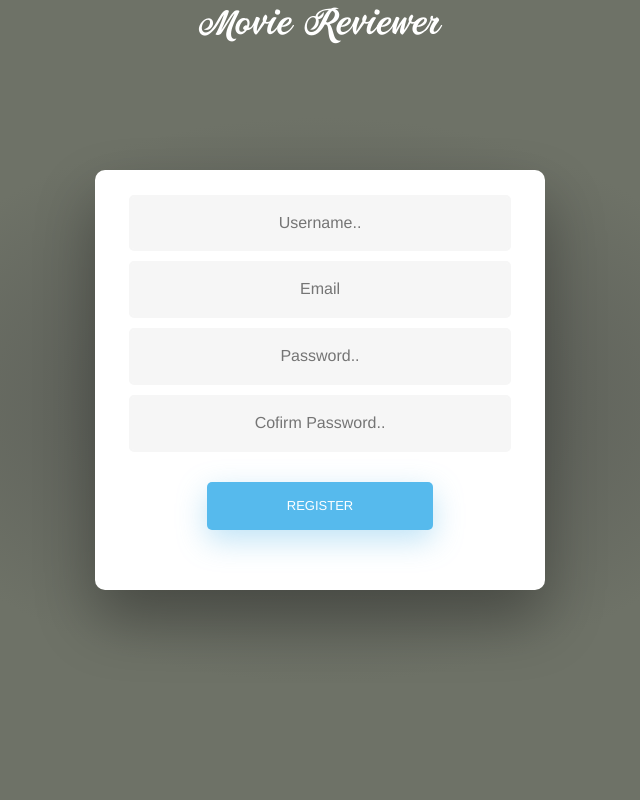
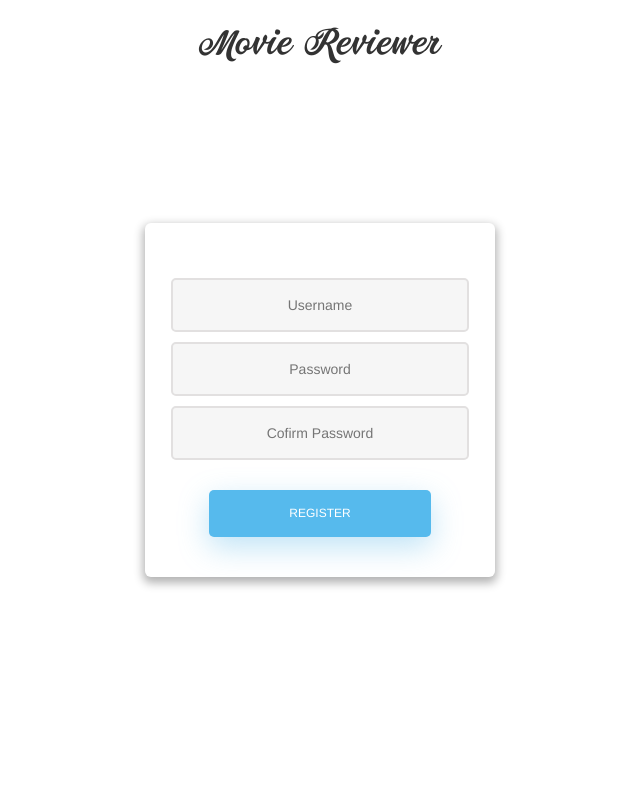
Before and after one commit to dlalis/MovieReviewer, a PHP site: page /register.php in a window 1280 px wide. Shown: the whole page, without its empty margins (320-960 px from the left). Run offline with PHP 8.4, Linux system fonts and the light colour scheme.

Commit message:
first review

```diff
--- /dev/null
+++ b/css/style.css
@@ -0,0 +1,257 @@
+@font-face {
+    font-family: painter;
+    src: url(Painter.ttf);
+  }
+
+  /* BASIC */
+  .alerts2{
+    position: fixed;left: 44%; top: 75%;
+    text-align: center;
+      padding:15px;
+      margin-bottom:20px;
+
+    }
+
+  .alerts22{
+    position: relative;
+    top:100%;
+    text-align: center;
+    margin: auto auto;
+
+  }
+  .alerts3{
+    position: relative;
+    top:100%;
+    left:0%;
+    margin: auto;
+    max-width: 500px;
+    padding: auto;
+
+  }
+  .alerts-danger{
+    color:#a94442;
+    background-color:#f2dede;
+    border-color:#ebccd1;
+  }
+
+  .ggg {
+    -webkit-border-radius: 10px 10px 10px 10px;
+    border-radius: 10px 10px 10px 10px;
+    background: #fff;
+    padding: 30px;
+    width: 90%;
+    max-width: 450px;
+    padding: 0px;
+    text-align: center;
+  }
+
+  body {
+    height: 100vh;
+    width: 100vw;
+    position: relative;
+  }
+
+  a {
+    color: #92badd;
+    display:inline-block;
+    text-decoration: none;
+    font-weight: 400;
+  }
+
+  h2 {
+    text-align: center;
+    font-size: 16px;
+    font-weight: 600;
+    text-transform: uppercase;
+    display:inline-block;
+    margin: 40px 8px 10px 8px;
+    color: #cccccc;
+  }
+
+
+  #logo_id{
+    font-family: painter;
+    text-align: center;
+    font-size: 35px;
+    position: absolute;
+    width: 100%;
+    padding: 20px 0;
+  }
+
+  .login_ui_container{
+    margin: 0 auto;
+    position: fixed;
+    top: 50%;
+    left: 50%;
+    transform: translate(-50%, -50%);
+  }
+
+  /* STRUCTURE */
+
+  .wrapper {
+    display: flex;
+    align-items: center;
+    justify-content: center;
+    flex-direction: column;
+    width: 100%;
+    height: 100%;
+  }
+
+  #formContent {
+    border-radius: 6px;
+    width: 350px;
+    position: relative;
+    padding: 50px 0 0 0;
+    box-shadow: 0 4px 10px 2px rgba(0,0,0,0.3);
+    text-align: center;
+  }
+
+  #formFooter {
+    padding: 25px;
+    text-align: center;
+  }
+
+
+
+  /* TABS */
+
+  h2.inactive {
+    color: #cccccc;
+  }
+
+  h2.active {
+    color: #0d0d0d;
+    border-bottom: 2px solid #5fbae9;
+  }
+
+
+
+  /* FORM TYPOGRAPHY*/
+
+  input[type=button], input[type=submit], input[type=reset]  {
+    background-color: #56baed;
+    border: none;
+    color: white;
+    padding: 15px 80px;
+    text-align: center;
+    text-decoration: none;
+    display: inline-block;
+    text-transform: uppercase;
+    font-size: 12px;
+    -webkit-box-shadow: 0 10px 30px 0 rgba(95,186,233,0.4);
+    box-shadow: 0 10px 30px 0 rgba(95,186,233,0.4);
+    -webkit-border-radius: 5px 5px 5px 5px;
+    border-radius: 5px 5px 5px 5px;
+    margin: 5px 20px 40px 20px;
+  }
+
+  input[type=button]:hover, input[type=submit]:hover, input[type=reset]:hover  {
+    background-color: #39ace7;
+  }
+
+  input[type=button]:active, input[type=submit]:active, input[type=reset]:active  {
+    -moz-transform: scale(0.95);
+    -webkit-transform: scale(0.95);
+    -o-transform: scale(0.95);
+    -ms-transform: scale(0.95);
+    transform: scale(0.95);
+  }
+
+  input[type=text], input[type=password] {
+    background-color: #f6f6f6;
+    color: #0d0d0d;
+    padding: 15px 32px;
+    text-align: center;
+    text-decoration: none;
+    display: inline-block;
+    font-size: 14px;
+    margin: 5px;
+    width: 85%;
+    border: 2px solid #e2e0e0;
+    border-radius: 5px;
+  }
+
+  input[type=text]:focus , input[type=password]:focus{
+    background-color: #fff;
+    border-bottom: 2px solid #5fbae9;
+  }
+
+  input[type=text]:placeholder , input[type=password]:placeholder {
+    color: #cccccc;
+  }
+
+
+
+  /* ANIMATIONS */
+
+  /* Simple CSS3 Fade-in-down Animation */
+  .fadeInDown {
+    -webkit-animation-name: fadeInDown;
+    animation-name: fadeInDown;
+    -webkit-animation-duration: 1s;
+    animation-duration: 1s;
+    -webkit-animation-fill-mode: both;
+    animation-fill-mode: both;
+  }
+
+  @-webkit-keyframes fadeInDown {
+    0% {
+      opacity: 0;
+      -webkit-transform: translate3d(0, -100%, 0);
+      transform: translate3d(0, -100%, 0);
+    }
+    100% {
+      opacity: 1;
+      -webkit-transform: none;
+      transform: none;
+    }
+  }
+
+  @keyframes fadeInDown {
+    0% {
+      opacity: 0;
+      -webkit-transform: translate3d(0, -100%, 0);
+      transform: translate3d(0, -100%, 0);
+    }
+    100% {
+      opacity: 1;
+      -webkit-transform: none;
+      transform: none;
+    }
+  }
+
+
+  /* OTHERS */
+
+  *:focus {
+      outline: none;
+  }
+
+  #icon {
+    width:60%;
+  }
+
+  /* Simple CSS3 Fade-in Animation */
+  .underlineHover:after {
+    display: block;
+    left: 0;
+    bottom: -10px;
+    width: 0;
+    height: 2px;
+    background-color: #56baed;
+    content: "";
+    transition: width 0.2s;
+  }
+
+  .underlineHover:hover {
+    text-decoration: none;
+  }
+
+  .underlineHover:hover:after{
+    width: 100%;
+  }
+
+  #reg_password_input_id text1 {
+    font: small-caption;
+    font-size: 16px;
+  }
--- a/registerform.php
+++ b/registerform.php
@@ -7,7 +7,7 @@ if (session_status() == PHP_SESSION_NONE)
   <head>
     <meta charset="utf-8">
     <title>Movie Reviewer</title>
-    <link rel="stylesheet" href="css/master1.css">
+    <link rel="stylesheet" href="css/style.css">
    <link rel="stylesheet" href="https://maxcdn.bootstrapcdn.com/bootstrap/3.3.7/css/bootstrap.min.css">
 
     <script type="text/javascript" src="js/main.js"></script>
@@ -22,34 +22,27 @@ if (session_status() == PHP_SESSION_NONE)
   <div id="formContent">
     <!-- Tabs Titles -->
 
-    <br>
     <!-- Login Form -->
     <form id="form_id" action="" method="POST">
 
          <div id="username_wrapper" class="input_wrapper">
-      		    <input id="reg_username_input_id" class="input" type="text" name="name" value="<?php if(isset($_POST['name'])) echo $_POST['name'];?>" placeholder="Username.." onclick="myFunctionName();" onchange="myFunctionName();" required>
+      		    <input id="reg_username_input_id" class="input" type="text" name="name" value="<?php if(isset($_POST['name'])) echo $_POST['name'];?>" placeholder="Username" onclick="myFunctionName();" onchange="myFunctionName();" required>
          </div>
-          <div id="email_wrapper" class="input_wrapper">
+          <!-- <div id="email_wrapper" class="input_wrapper">
             <input id="email_input_id" class="input" type="text" name="email_input" placeholder="Email" value="<?php if(isset($_POST['email_input'])) echo $_POST['email_input']; ?>" onclick="myFunctionEmail();" onchange="myFunctionEmail();" required>
-          </div>
+          </div> -->
 
           <div id="password_wrapper" class="input_wrapper">
-           <input id="reg_password_input_id" class="test" type="password" name="pass" value="<?php if(isset($_POST['pass'])) echo $_POST['pass'];?>" placeholder="Password.." onclick="myFunctionPass();" onchange="myFunctionPass();" required>
+           <input id="reg_password_input_id" class="test" type="password" name="pass" value="<?php if(isset($_POST['pass'])) echo $_POST['pass'];?>" placeholder="Password" onclick="myFunctionPass();" onchange="myFunctionPass();" required>
           </div>
 
           <div id="password1_wrapper" class="input_wrapper">
-             <input id="password_check_input_id" class="input" type="password" name="conf_pass" value="<?php if(isset($_POST['conf_pass'])) echo $_POST['conf_pass'];?>" placeholder="Cofirm Password.."onclick="myFunctionPass();" onchange="myFunctionPass();" required>
+             <input id="password_check_input_id" class="input" type="password" name="conf_pass" value="<?php if(isset($_POST['conf_pass'])) echo $_POST['conf_pass'];?>" placeholder="Cofirm Password"onclick="myFunctionPass();" onchange="myFunctionPass();" required>
           </div>
 
           <br1><br>
-          <input type="submit" class="fadeIn fourth" name="submit" value="Register">
+          <input type="submit" class="fadeIn" name="submit" value="Register">
     </form>
-    <br>
-
-
-
-
-    <br>
   </div>
 </div>
 
```
Also changed, not shown: login.php (+6 -8 lines).
